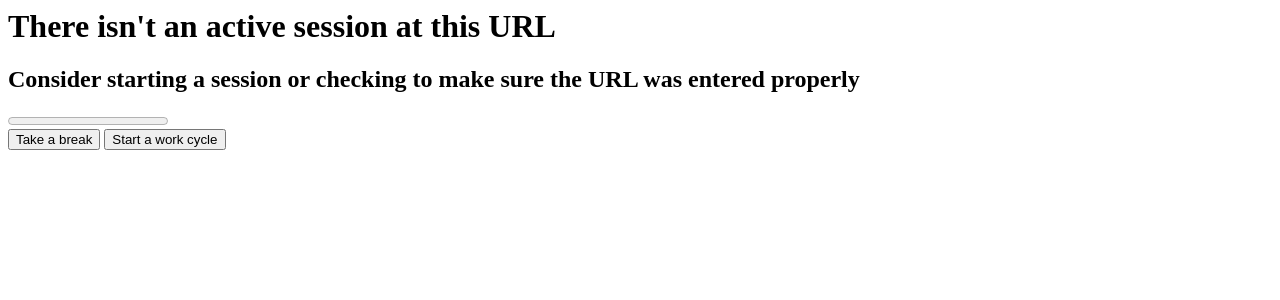
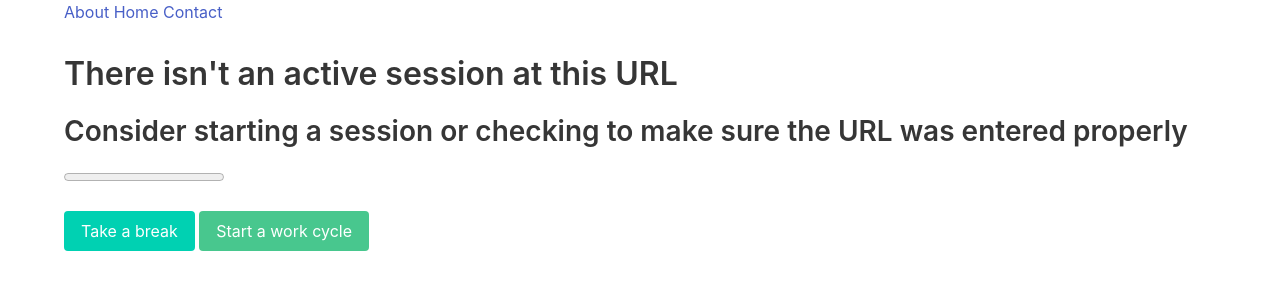
Before and after one commit to AirikWarren/pomodoro-backend, a Flask app: a page that uses app/templates/room.html in a window 1280 px wide. Shown: the top 300 px of the page. Run offline with Flask 2, Linux system fonts and the light colour scheme.

Commit message:
made the front-end look a little better

```diff
--- a/app/routes.py
+++ b/app/routes.py
@@ -6,7 +6,7 @@ from app import server, helpers
 @server.route('/')
 @server.route('/index')
 def index():
-    return jsonify(str(int(server.testing)))
+    return render_template("index.html")
 
 @server.route('/room/<name>', methods=['GET', 'POST'])
 def room_browser(name):
--- /dev/null
+++ b/app/templates/base.html
@@ -0,0 +1,32 @@
+<!DOCTYPE html>
+<html>
+    <head>
+        <meta charset="utf-8">
+        <meta http-equiv="X-UA-Compatible" content="IE=edge">
+        {% block title %}
+            {% if name %}
+            <title> {{ name }} </title>
+            {% else %}
+            <title> Tomato Timer </title>
+            {% endif %}
+        {% endblock %}
+        <meta name="description" content="">
+        <meta name="viewport" content="width=device-width, initial-scale=1">
+        <link rel="stylesheet" href="https://cdn.jsdelivr.net/npm/bulma@0.9.1/css/bulma.min.css">
+    </head>
+    <body>
+    <nav id="navigation" class="container">
+        <a href="/about">About</a>
+        <a href="/index">Home</a>
+        <a href="mailto:airikwarren@gmail.com">Contact</a>
+    </nav>
+    </div>
+    <section class="container">
+    <div class="content">
+    {%block content%}
+    {%endblock%}
+    </div>
+    </section>
+    </body>
+
+</html>
--- a/app/templates/room.html
+++ b/app/templates/room.html
@@ -1,25 +1,18 @@
-<html>
-    <head>
-        <meta charset="utf-8">
-        <meta http-equiv="X-UA-Compatible" content="IE=edge">
-        {% block title %}<title>{{ name }}</title>{% endblock %}
-        <meta name="viewport" content="width=device-width, initial-scale=1">
-        <link rel="stylesheet" href="">
-    </head>
+{% extends "base.html" %}
+
 {% block content %}
 <body onload="main()">
     <script src="/static/room.js" async defer></script>
     <script src="/static/main.js" async defer></script>
-        <h1 id="roomHeader"> Loading Session Data for. . . {{ name }} </h1>
-        <div id="timerProgress">
+    <h1 id="roomHeader" class="block"> Loading Session Data for. . . {{ name }} </h1>
+    <div id="timerProgress" class="block">
         <h2 id="progressText">Loading<i id="progressText">. . .</i></h2>
             <progress id="progressBar" value="100" max="100"> 100% </progress>
     </div>
 
-        <div>
-            <button onclick="breakButton()">Take a break</button>
-            <button onclick="workButton()">Start a work cycle</button>
+    <div class="block">
+        <button onclick="breakButton()" class="button is-primary">Take a break</button>
+        <button onclick="workButton()" class="button is-success">Start a work cycle</button>
     </div>
 </body>
 {% endblock %}
-</html>
```
Also changed, not shown: app/templates/index.html (added, +7 -0 lines). Lines whose indentation alone changed are shown as unchanged.
